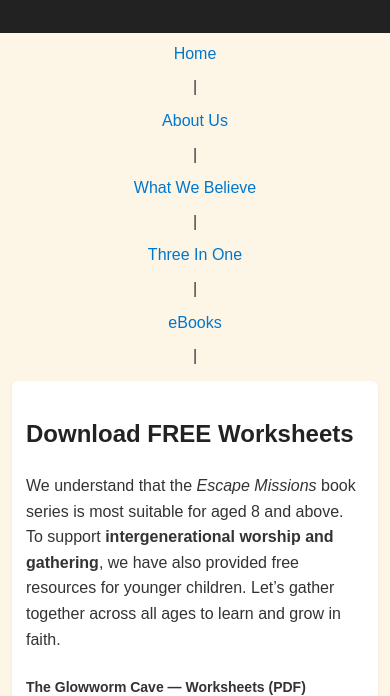
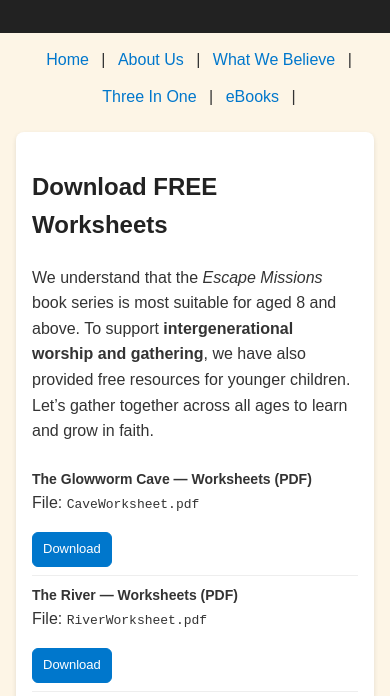
Before and after one commit to EscapeMissions/EscMis, a plain HTML site: page freeworksheets.html in a window 390 px wide. Shown: the part 97-793 px from the top of the page. Drawn offline with Linux system fonts and the light colour scheme.

Commit message:
Add files via upload

```diff
--- a/freeworksheets.html
+++ b/freeworksheets.html
@@ -122,11 +122,11 @@
       margin: 8px;
     }
 
-    nav a {
+ /*   nav a {
       display: block;            /* stack links vertically */
       margin: 8px 0;
     }
-
+*/
     main {
       margin: 12px;
       padding: 14px;
```
